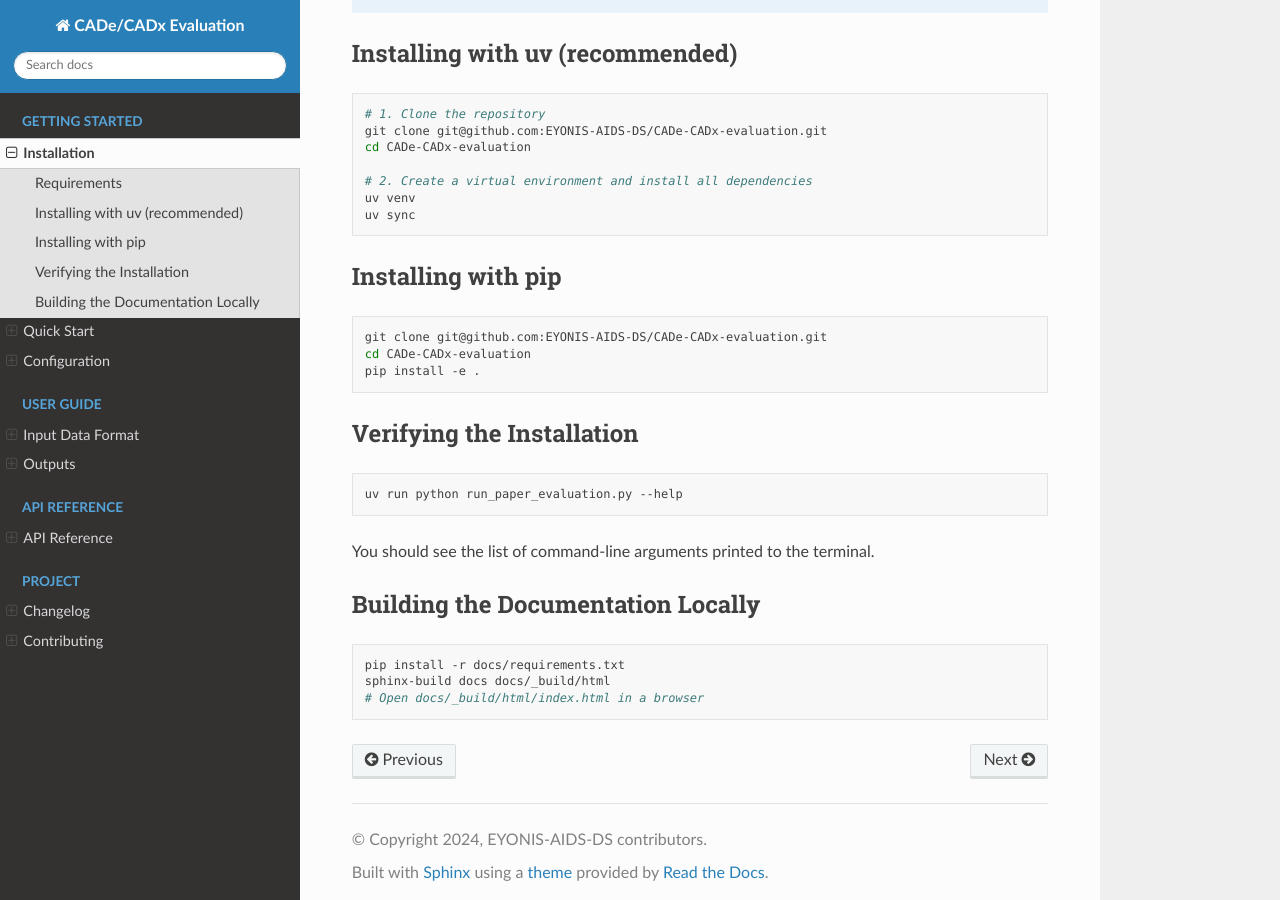
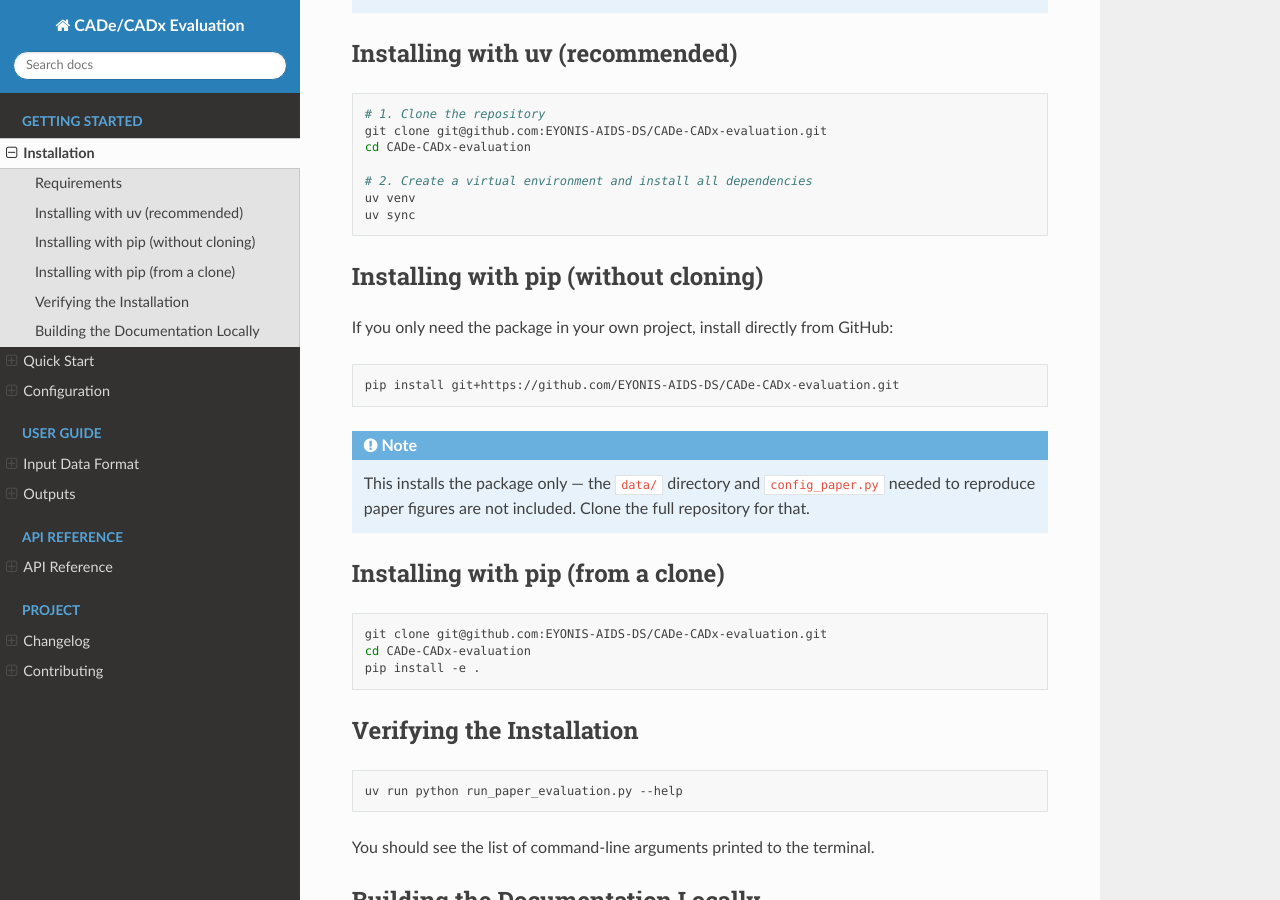
Before and after one commit to EYONIS-AIDS-DS/CADe-CADx-evaluation, a Sphinx documentation site: the page built from docs/installation.rst, in a window 1280 px wide and 900 px high, scrolled down 377 px. Built offline with Sphinx 7.4.7 and the Read the Docs theme 3.1.0, drawn with Linux system fonts in a browser that asks for light colours.

Commit message:
docs: add pip install from GitHub option

```diff
--- a/docs/installation.rst
+++ b/docs/installation.rst
@@ -25,8 +25,23 @@ Installing with uv (recommended)
    uv venv
    uv sync
 
-Installing with pip
--------------------
+Installing with pip (without cloning)
+--------------------------------------
+
+If you only need the package in your own project, install directly from GitHub:
+
+.. code-block:: bash
+
+   pip install git+https://github.com/EYONIS-AIDS-DS/CADe-CADx-evaluation.git
+
+.. note::
+
+   This installs the package only — the ``data/`` directory and
+   ``config_paper.py`` needed to reproduce paper figures are not included.
+   Clone the full repository for that.
+
+Installing with pip (from a clone)
+-----------------------------------
 
 .. code-block:: bash
 
```
Also changed, not shown: README.md (+13 -2 lines).
